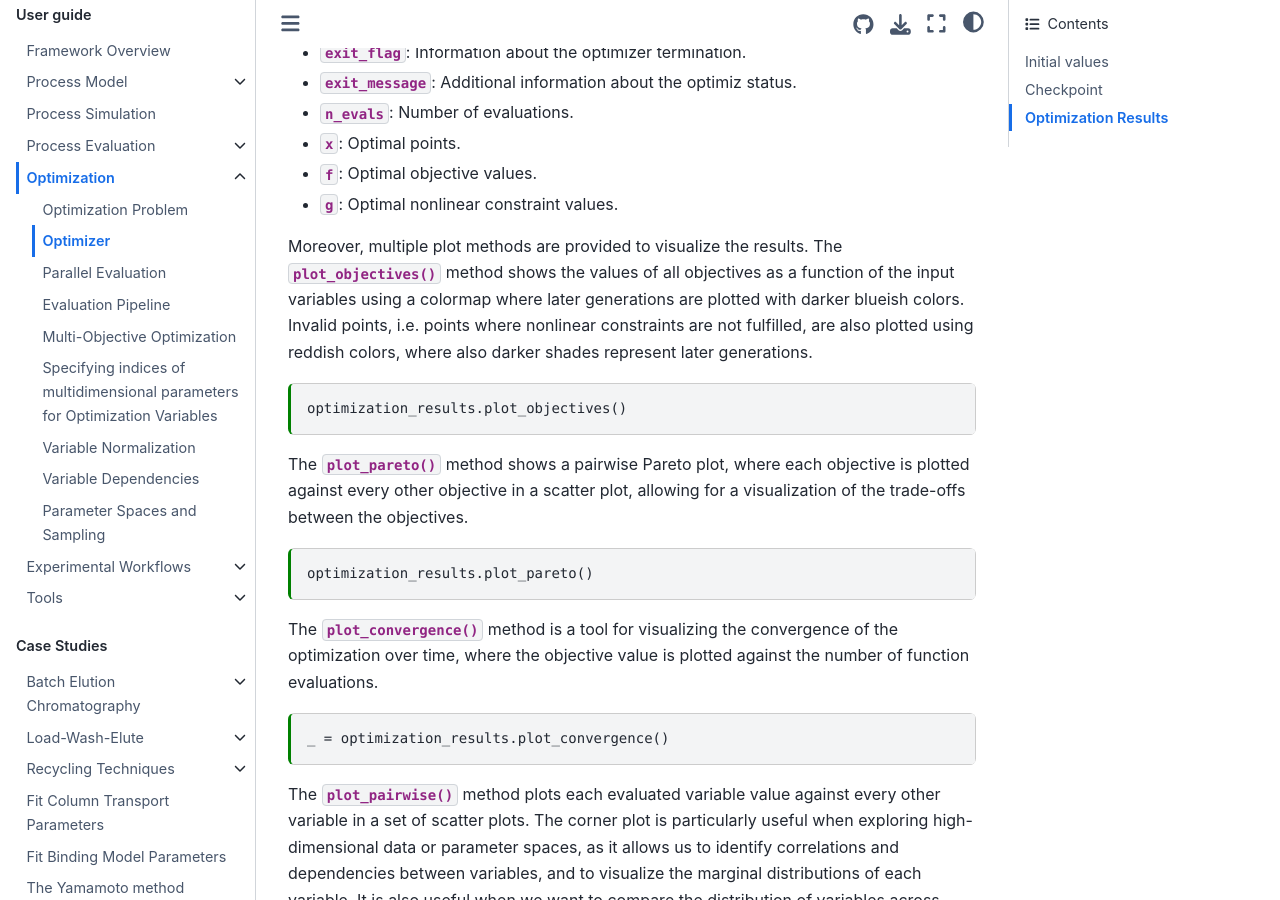
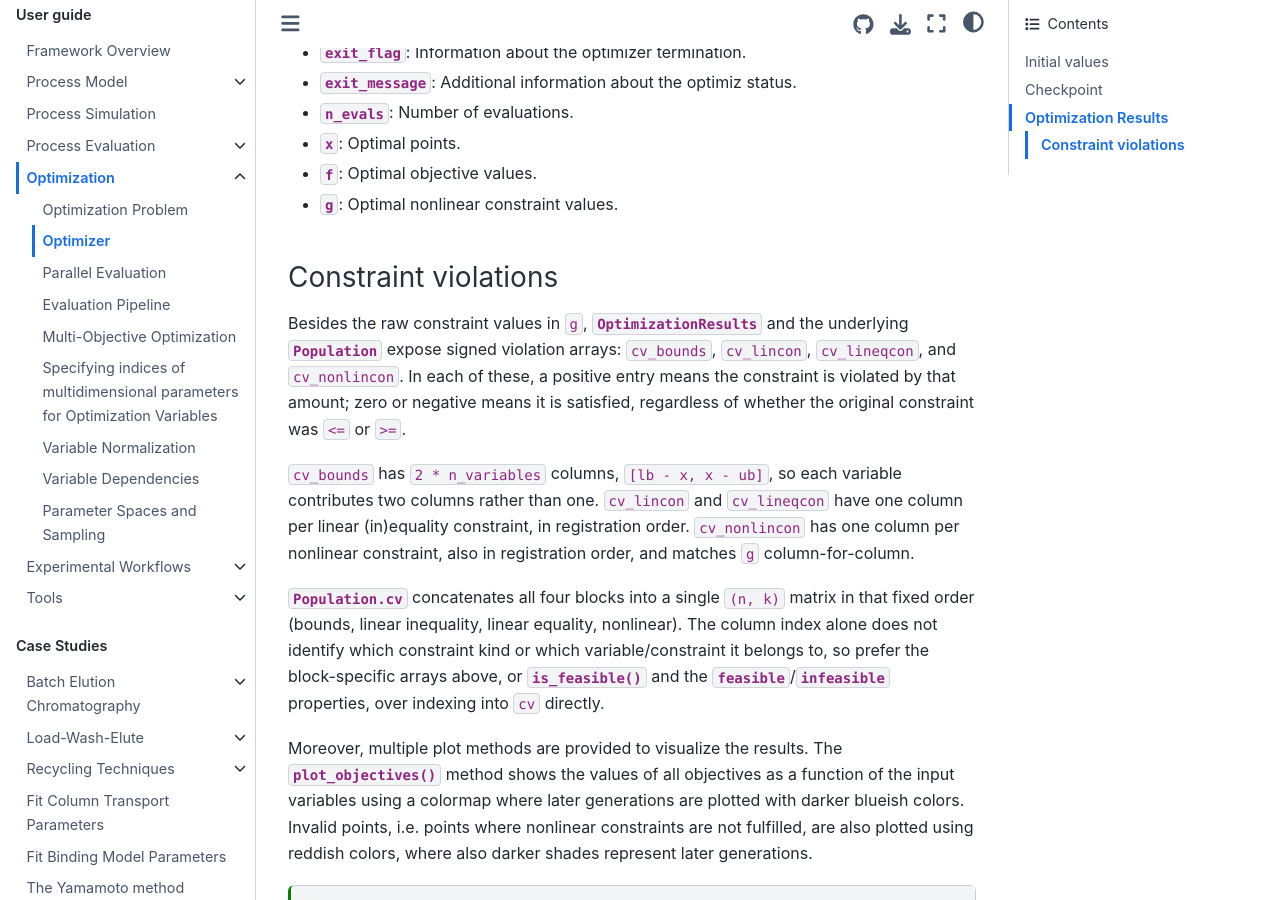
Before and after one commit to fau-advanced-separations/CADET-Process, a Sphinx documentation site: the page built from docs/source/user_guide/optimization/optimizer.md, in a window 1280 px wide and 900 px high, scrolled down 2194 px. Built offline with Sphinx 7.4.7 and the Sphinx Book theme 1.1.4, drawn with Linux system fonts in a browser that asks for light colours; pages that are not in the unit, such as notebooks, are missing from menus; cross-references to code outside the pages are shown as plain code.

Commit message:
Document constraint-violation matrix conventions
The combined cv matrix concatenates bounds/lincon/lineqcon/nonlincon blocks with no column labels, easy to misread positionally; spell out the block ordering, column counts, and sign convention, and point at is_feasible/feasible/infeasible as the safer read.

```diff
--- a/docs/source/user_guide/optimization/optimizer.md
+++ b/docs/source/user_guide/optimization/optimizer.md
@@ -122,6 +122,17 @@ This includes:
 - {attr}`~CADETProcess.optimization.OptimizationResults.f`: Optimal objective values.
 - {attr}`~CADETProcess.optimization.OptimizationResults.g`: Optimal nonlinear constraint values.
 
+### Constraint violations
+Besides the raw constraint values in `g`, {class}`~CADETProcess.optimization.OptimizationResults` and the underlying {class}`~CADETProcess.optimization.Population` expose signed violation arrays: `cv_bounds`, `cv_lincon`, `cv_lineqcon`, and `cv_nonlincon`.
+In each of these, a positive entry means the constraint is violated by that amount; zero or negative means it is satisfied, regardless of whether the original constraint was `<=` or `>=`.
+
+`cv_bounds` has `2 * n_variables` columns, `[lb - x, x - ub]`, so each variable contributes two columns rather than one.
+`cv_lincon` and `cv_lineqcon` have one column per linear (in)equality constraint, in registration order.
+`cv_nonlincon` has one column per nonlinear constraint, also in registration order, and matches `g` column-for-column.
+
+{attr}`Population.cv <CADETProcess.optimization.Population.cv>` concatenates all four blocks into a single `(n, k)` matrix in that fixed order (bounds, linear inequality, linear equality, nonlinear).
+The column index alone does not identify which constraint kind or which variable/constraint it belongs to, so prefer the block-specific arrays above, or {meth}`~CADETProcess.optimization.Population.is_feasible` and the {attr}`~CADETProcess.optimization.Population.feasible`/{attr}`~CADETProcess.optimization.Population.infeasible` properties, over indexing into `cv` directly.
+
 Moreover, multiple plot methods are provided to visualize the results.
 The {meth}`~CADETProcess.optimization.OptimizationResults.plot_objectives` method shows the values of all objectives as a function of the input variables using a colormap where later generations are plotted with darker blueish colors.
 Invalid points, i.e. points where nonlinear constraints are not fulfilled, are also plotted using reddish colors, where also darker shades represent later generations.
```
